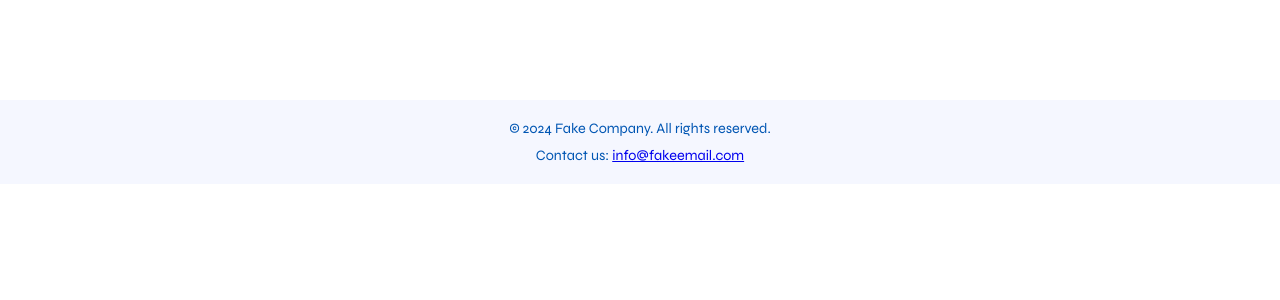
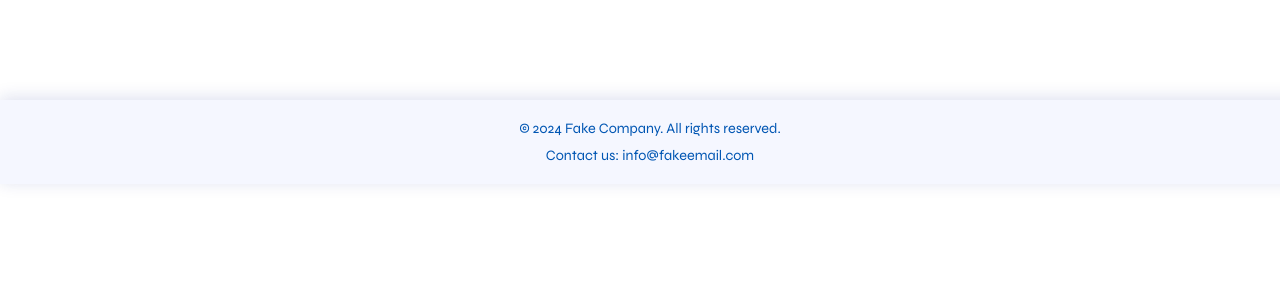
Before and after one commit to bsdjng/XChangePro, a PHP site: template views/footer.html in a window 1280 px wide. Shown: the top 300 px of the page. Run offline with PHP 8.4, Linux system fonts and the light colour scheme; the template is opened without the code that fills it, so the values that code supplies are empty.

Commit message:
css footer shadow

```diff
--- a/assets/css/footer.css
+++ b/assets/css/footer.css
@@ -9,11 +9,12 @@ body {
   background-color: hsl(230, 100%, 98%);
   color: #0056b3;
   text-align: center;
-  padding: 20px 0;
+  padding: 20px 10px;
   position: relative;
   bottom: 0;
   width: 100%;
-
+  box-shadow: 0 -2px 16px hsla(230, 75%, 32%, 0.15);
+}
 
 .footer-content {
   display: flex;
```
